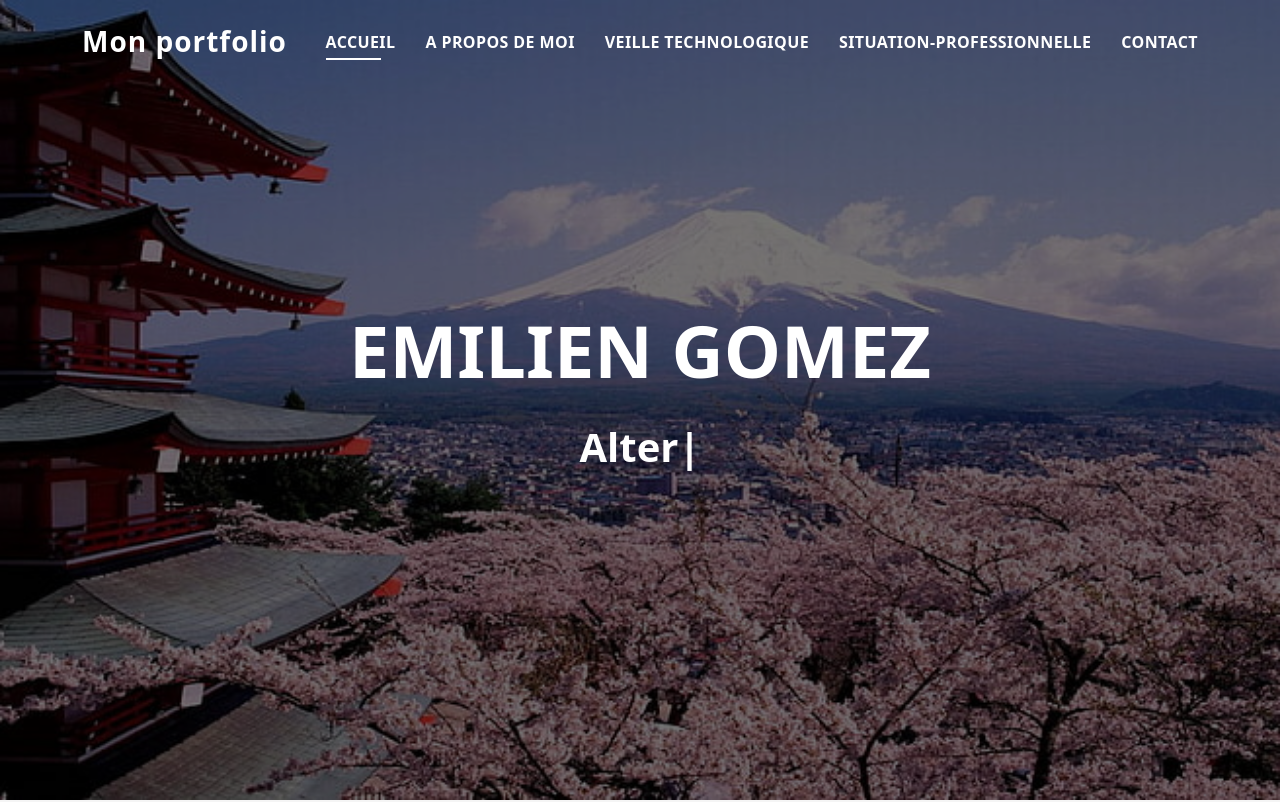
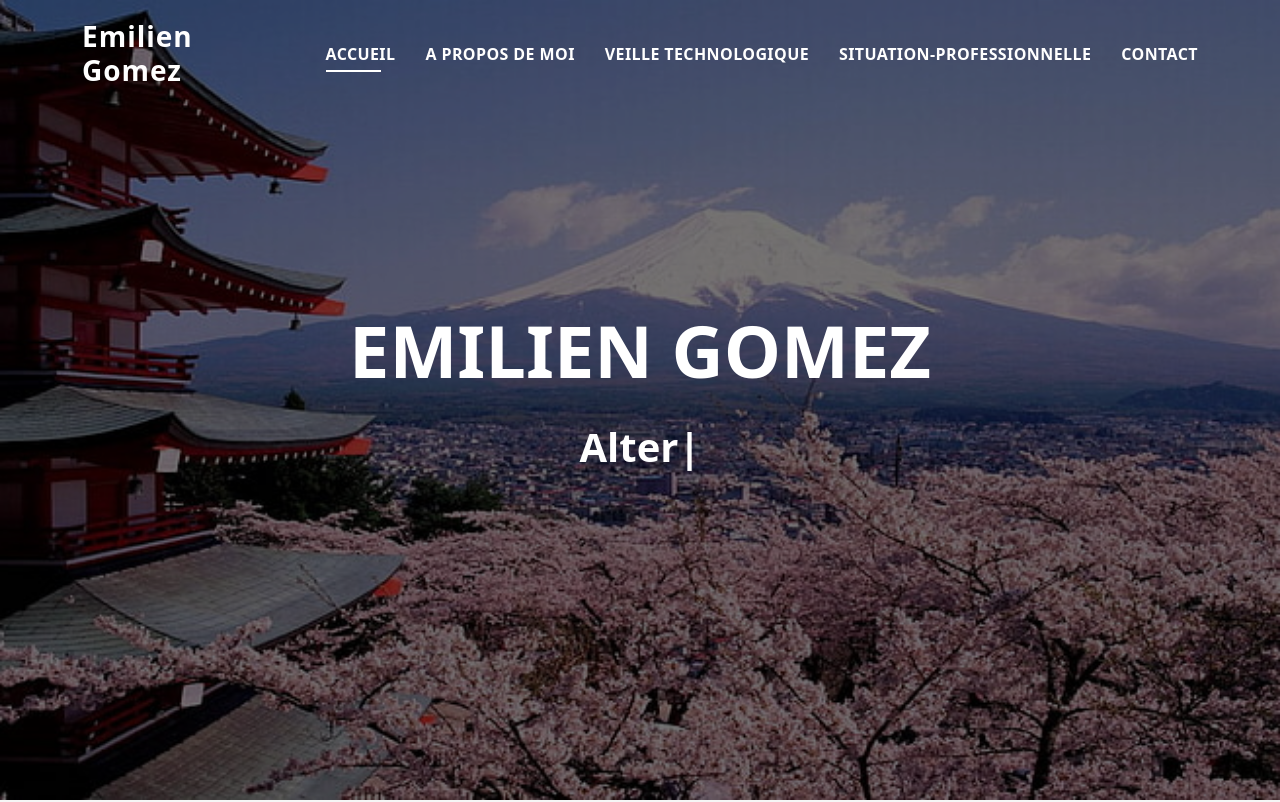
Before and after one commit to buggluck/buggluck.github.io, a plain HTML site: page index.html in a window 1280 px wide. Shown: the top 802 px of the page. Drawn offline with Linux system fonts and the light colour scheme.

Commit message:
nom + prénom

```diff
--- a/index.html
+++ b/index.html
@@ -34,7 +34,7 @@
   <header id="header" class="fixed-top">
     <div class="container d-flex align-items-center justify-content-between">
 
-      <h1 class="logo"><a href="index.html">Mon portfolio</a></h1>
+      <h1 class="logo"><a href="index.html">Emilien Gomez</a></h1>
       <!-- Uncomment below if you prefer to use an image logo -->
       <!-- <a href="index.html" class="logo"><img src="assets/img/logo.png" alt="" class="img-fluid"></a>-->
 
```
